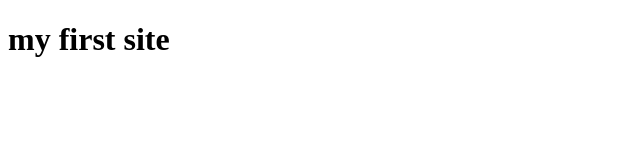
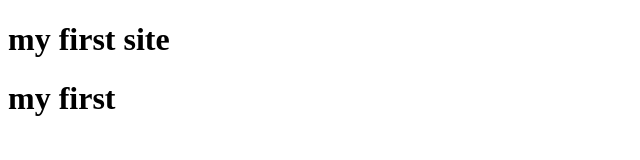
Before and after one commit to Bhim98/lab1, a plain HTML site: page index.html in a window 1280 px wide. Shown: the whole page, without its empty margins (0-640 px from the left). Drawn offline with Linux system fonts and the light colour scheme.

Commit message:
2nd commit

```diff
--- a/index.html
+++ b/index.html
@@ -6,5 +6,6 @@
   </head>
   <body>
     <h1>my first site</h1>
+      <h1>my first </h1>
   </body>
 </html>
```
